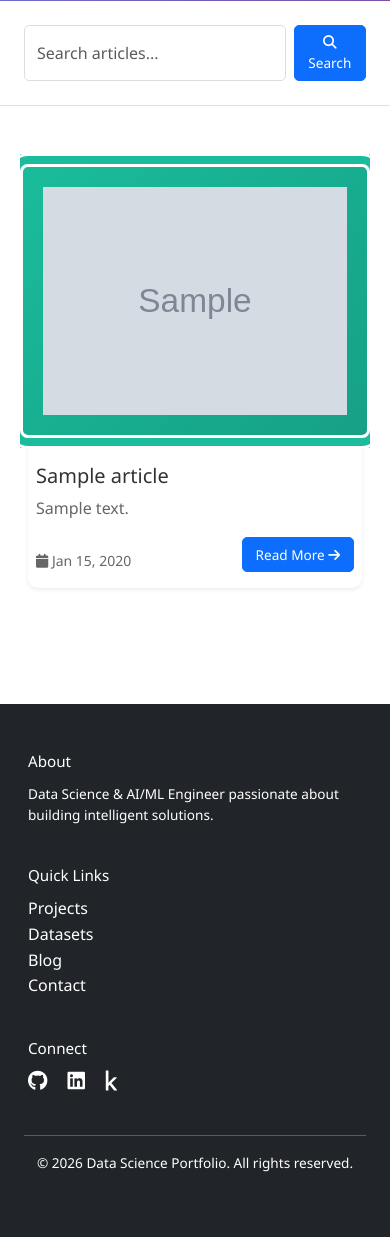
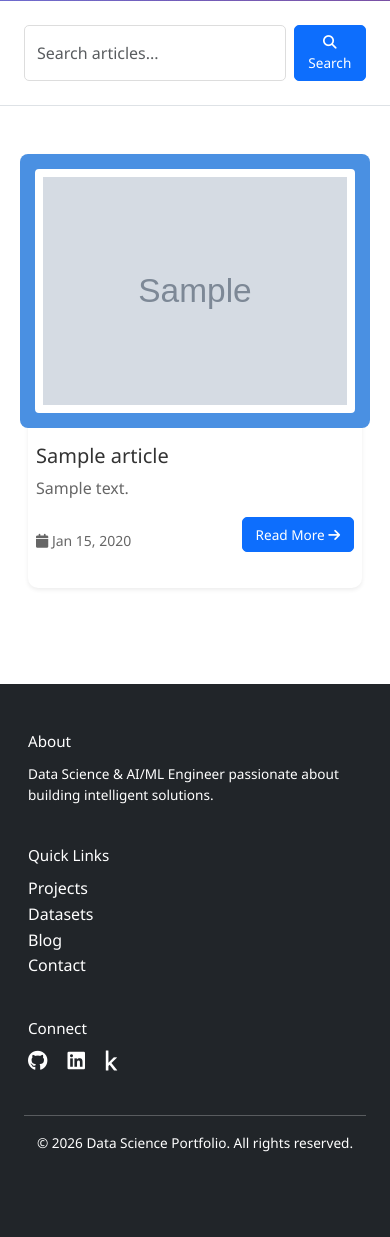
Before and after one commit to diwakar221718/my_portfolio, a Flask app: page /blog in a window 390 px wide. Shown: the part 318-1555 px from the top of the page. After the commit the page ends 1470 px from the top, so only its background shows below. Run offline with Flask 3, Linux system fonts and the light colour scheme; tables that the repository leaves empty hold one stand-in row (values such as "Sample post"); grey boxes marked "Sample" are stand-in pictures.

Commit message:
Update blog card styling with blue background and white border, improve certificate card mobile layout

```diff
--- a/static/css/style.css
+++ b/static/css/style.css
@@ -1750,6 +1785,42 @@ body:not(.dark-mode) .certification-card-horizontal .btn-outline-light:hover {
     min-height: 200px;
 }
 
+/* Blog Image Container */
+.blog-image-container {
+    background: #4A90E2;
+    padding: 15px;
+    display: flex;
+    align-items: center;
+    justify-content: center;
+    height: 100%;
+    min-height: 200px;
+    border-radius: 8px;
+}
+
+.blog-image {
+    max-width: 100%;
+    max-height: 100%;
+    width: 100%;
+    height: 100%;
+    object-fit: cover;
+    border-radius: 4px;
+    background: #1abc9c;
+    display: block;
+    border: 8px solid white;
+    box-sizing: border-box;
+}
+
+.blog-image-placeholder {
+    display: flex;
+    align-items: center;
+    justify-content: center;
+    width: 100%;
+    height: 100%;
+    background: #1abc9c;
+    border-radius: 4px;
+}
+}
+
 .card .row.g-0 > div:first-child img {
     width: 100%;
     height: 100%;
--- a/templates/blog.html
+++ b/templates/blog.html
@@ -29,11 +29,11 @@
         {% if articles.items %}
         <div class="row g-4">
             {% for article in articles.items %}
-            <div class="col-12">
-                <article class="card shadow-sm hover-card">
+            <div class="col-md-12">
+                <article class="card h-100 shadow-sm hover-card">
                     <div class="row g-0">
                         <!-- Left side: Image -->
-                        <div class="col-md-3" style="min-height: 200px;">
+                        <div class="col-md-3">
                             <div class="blog-image-container h-100">
                                 {% if article.image_url %}
                                 <img src="{{ article.image_url }}" class="blog-image" alt="{{ article.title }}">
@@ -120,47 +120,6 @@
 </section>
 
 <style>
-    /* Blog Image Container Styling */
-    .blog-image-container {
-        background: linear-gradient(135deg, #1abc9c 0%, #16a085 100%);
-        padding: 0;
-        display: flex;
-        align-items: center;
-        justify-content: center;
-        height: 100%;
-        min-height: 200px;
-        background-color: #1abc9c !important;
-    }
-
-    .blog-image {
-        max-width: 100%;
-        max-height: 100%;
-        width: calc(100% - 40px);
-        height: calc(100% - 40px);
-        object-fit: cover;
-        border-radius: 8px;
-        background: transparent;
-        padding: 20px;
-        margin: 10px auto;
-        display: block;
-        border: 3px solid white;
-        box-shadow: 0 0 0 8px #1abc9c, 0 0 0 11px white;
-    }
-
-    .blog-image-placeholder {
-        display: flex;
-        align-items: center;
-        justify-content: center;
-        width: 100%;
-        height: 100%;
-        background: #1abc9c;
-        border-radius: 0;
-    }
-
-    body.dark-mode .blog-image-container {
-        background: linear-gradient(135deg, #1abc9c 0%, #16a085 100%);
-    }
-
     /* Dark mode styles */
     body.dark-mode .card {
         background-color: #2d2d2d !important;
@@ -208,6 +167,10 @@
         color: #fff !important;
     }
 
+    body.dark-mode .blog-image-container {
+        background: #4A90E2;
+    }
+
     /* Mobile blog card layout */
     @media (max-width: 768px) {
         .card .row {
```
Also changed, not shown: other parts of static/css/style.css (+37 -2 lines), templates/index.html (+10 -13 lines).
